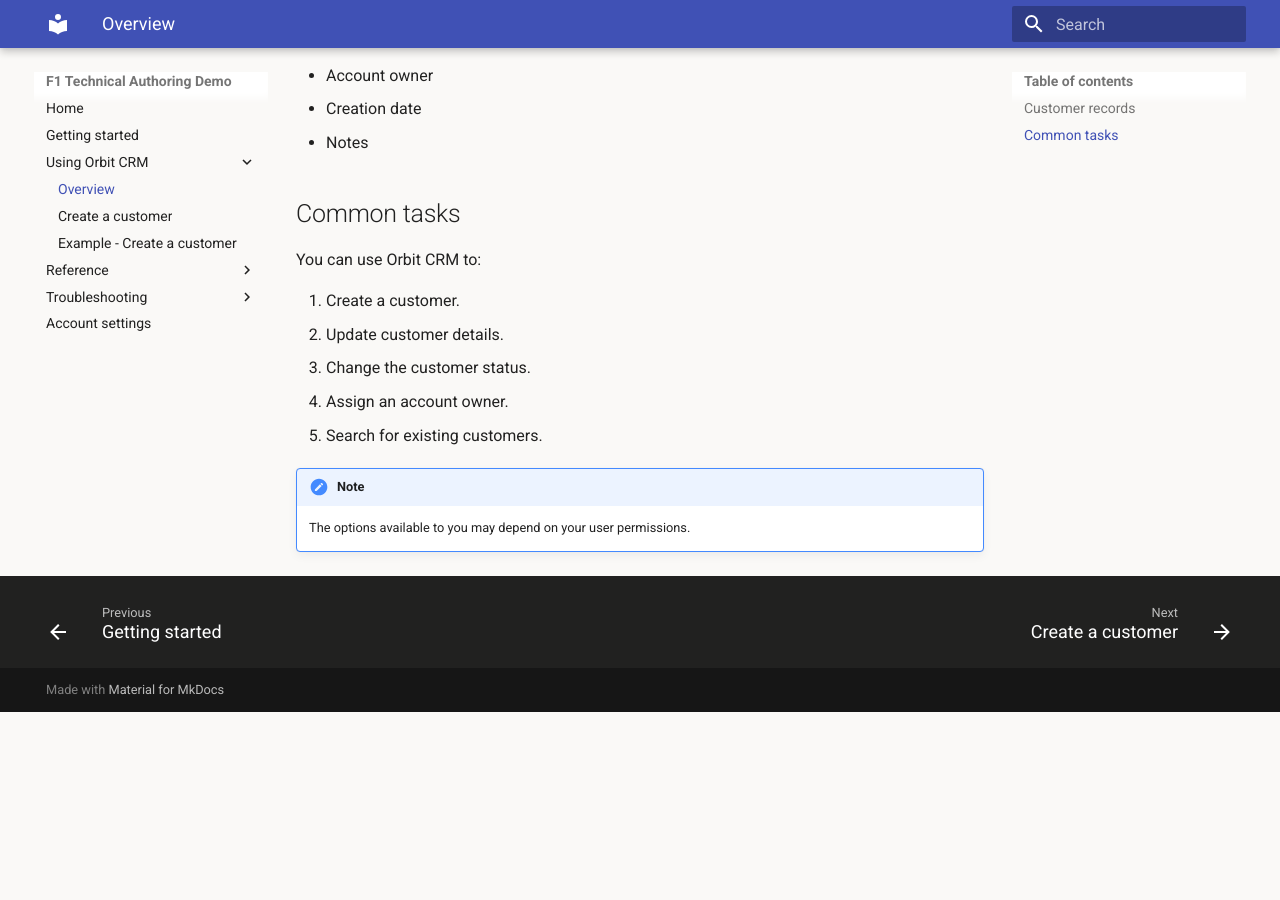
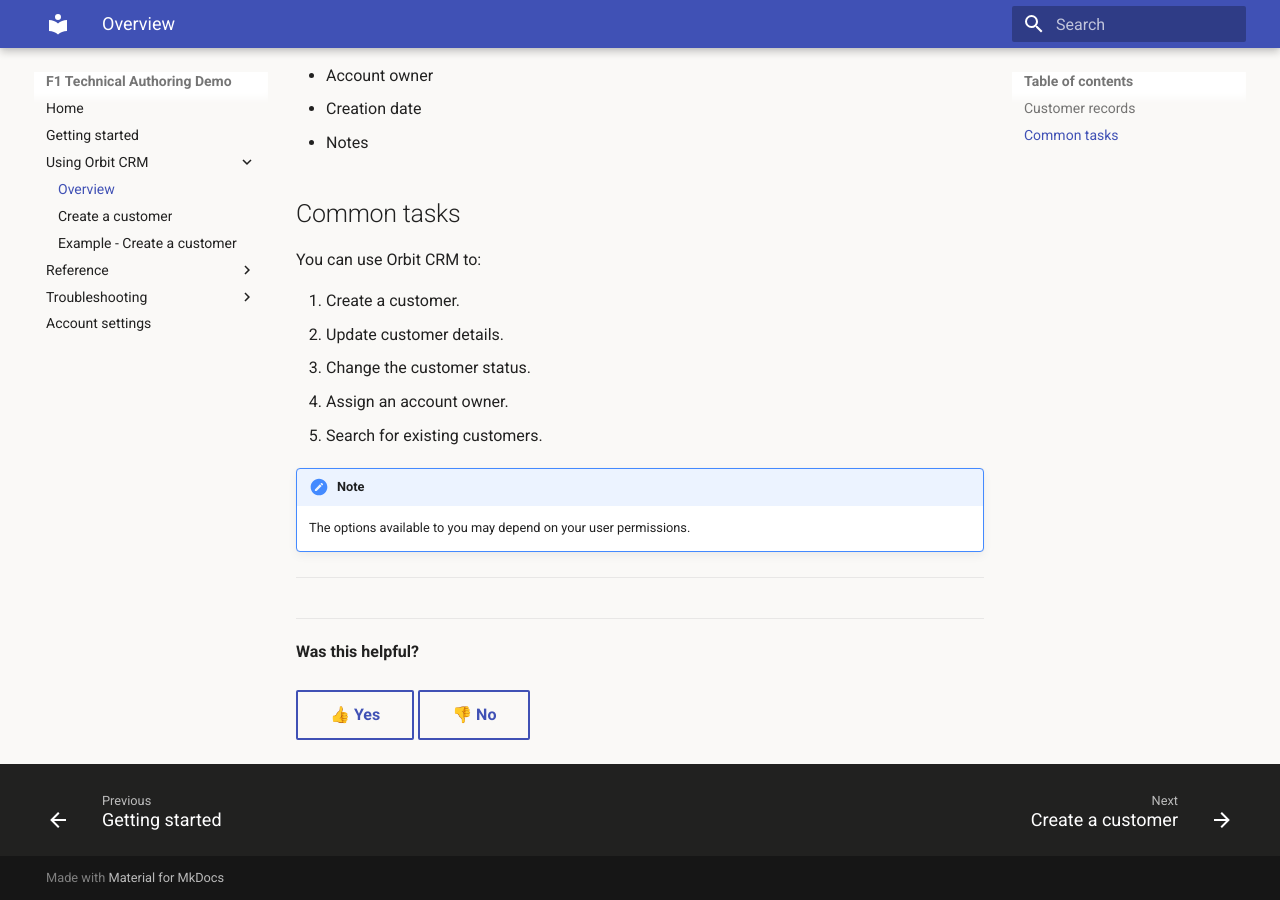
Before and after one commit to F1-Technical-Authoring/f1-docs-demo, an MkDocs documentation site: the page built from docs/overview.md, in a window 1280 px wide and 900 px high, scrolled down 697 px. Built offline with MkDocs 1.6.1 and Material for MkDocs 9.7.7, drawn with Linux system fonts in a browser that asks for light colours; before the commit the page ends 1409 px from its top, so only the background shows below that.

Commit message:
Add feedback section to overview documentation
Added feedback section to documentation with email links.

```diff
--- a/docs/overview.md
+++ b/docs/overview.md
@@ -36,3 +36,16 @@
 
 !!! note
     The options available to you may depend on your user permissions.
+<hr>
+
+<div class="page-feedback">
+  <strong>Was this helpful?</strong><br><br>
+
+  <a class="md-button" href="mailto:YOUR-EMAIL@example.com?subject=Documentation%20feedback%20-%20Helpful">
+    👍 Yes
+  </a>
+
+  <a class="md-button" href="mailto:YOUR-EMAIL@example.com?subject=Documentation%20feedback%20-%20Not%20helpful">
+    👎 No
+  </a>
+</div>
```
